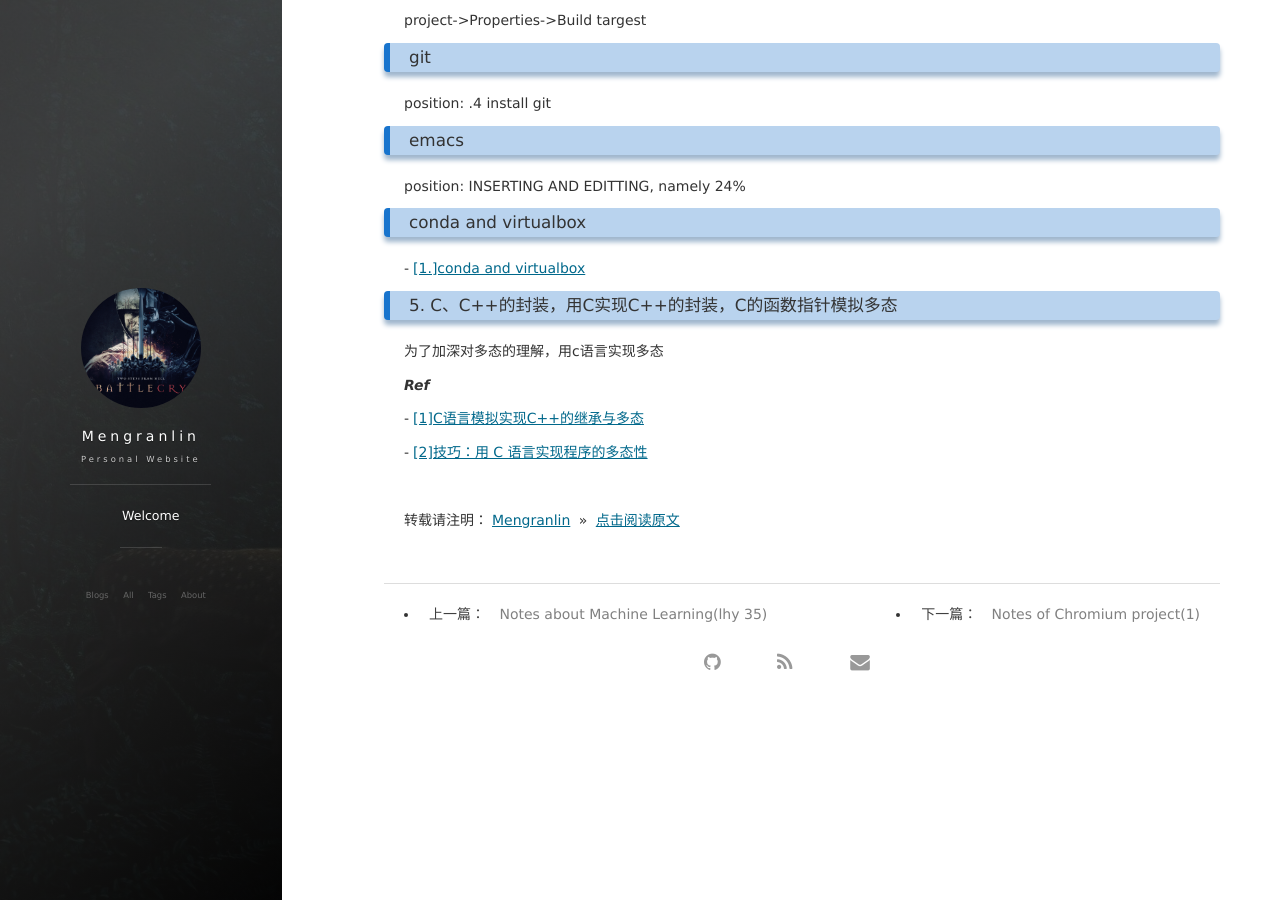
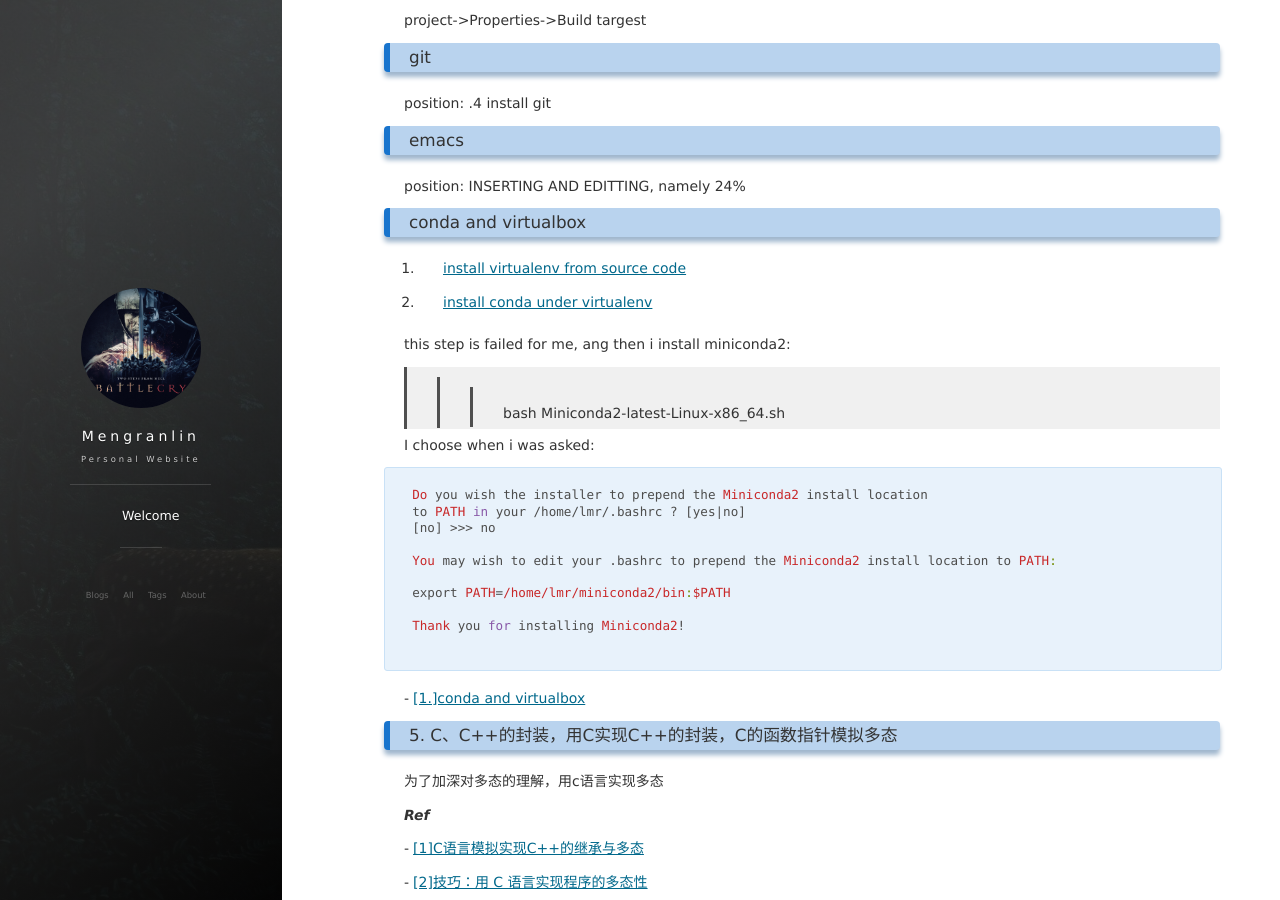
Before and after one commit to lmrshare/lmrshare.github.io, a Jekyll site: the page built from _posts/2018-06-03-today.md, in a window 1280 px wide and 900 px high, scrolled down 1798 px. Built offline with Jekyll 4.4.1, drawn with Linux system fonts in a browser that asks for light colours; nearby versions of some CDN libraries; comment, search, counter and statistics services are not loaded.

Commit message:
miniconda2

````diff
--- a/_posts/2018-06-03-today.md
+++ b/_posts/2018-06-03-today.md
@@ -88,6 +88,30 @@ position: INSERTING AND EDITTING, namely 24%
 
 ### conda and virtualbox
 
+1. [install virtualenv from source code](https://virtualenv.pypa.io/en/latest/installation/)
+
+2. [install conda under virtualenv](http://nooverfit.com/wp/%E5%85%B3%E4%BA%8Econda%E5%92%8Canaconda%E4%B8%8D%E5%8F%AF%E4%B8%8D%E7%9F%A5%E7%9A%84%E4%BA%8B%E5%AE%9E%E5%92%8C%E8%AF%AF%E8%A7%A3-conda%E5%BF%85%E7%9F%A5%E5%BF%85%E4%BC%9A/)
+
+this step is failed for me, ang then i install miniconda2:
+
+>>>bash Miniconda2-latest-Linux-x86_64.sh
+
+I choose when i was asked:
+
+```
+Do you wish the installer to prepend the Miniconda2 install location
+to PATH in your /home/lmr/.bashrc ? [yes|no]
+[no] >>> no
+
+You may wish to edit your .bashrc to prepend the Miniconda2 install location to PATH:
+
+export PATH=/home/lmr/miniconda2/bin:$PATH
+
+Thank you for installing Miniconda2!
+
+```
+
+
 -[[1.]conda and virtualbox](http://nooverfit.com/wp/%E5%85%B3%E4%BA%8Econda%E5%92%8Canaconda%E4%B8%8D%E5%8F%AF%E4%B8%8D%E7%9F%A5%E7%9A%84%E4%BA%8B%E5%AE%9E%E5%92%8C%E8%AF%AF%E8%A7%A3-conda%E5%BF%85%E7%9F%A5%E5%BF%85%E4%BC%9A/)
 
 ### 5. C、C++的封装，用C实现C++的封装，C的函数指针模拟多态
````
